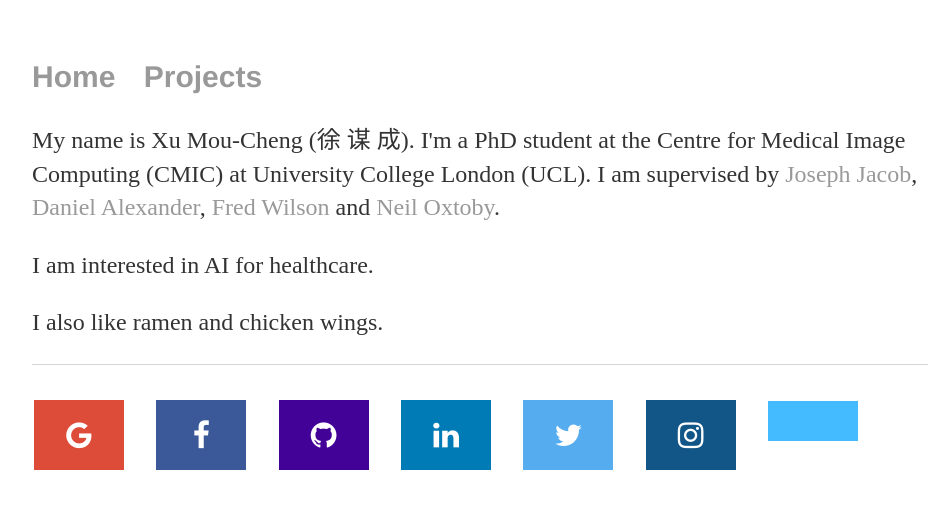
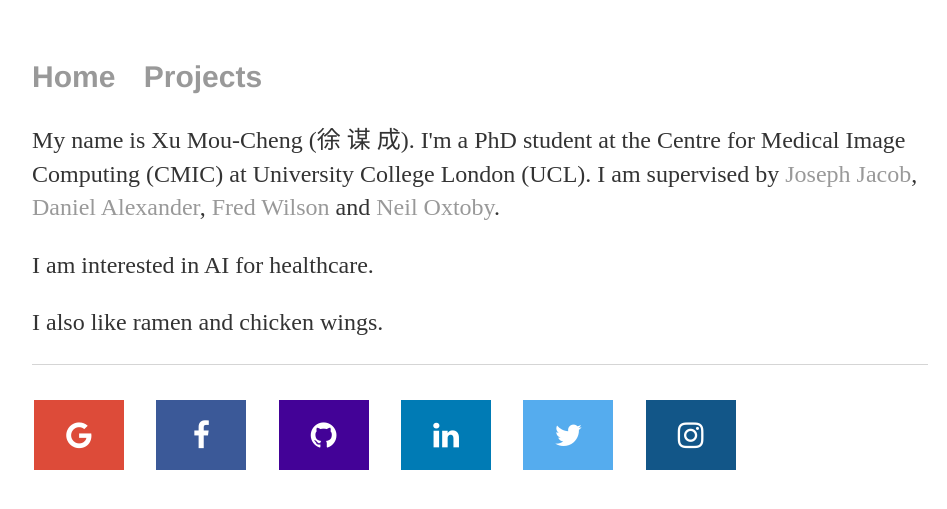
Before and after one commit to moucheng2017/mouchengxu.github.io, a Jekyll site: the page built from index.html, in a window 1280 px wide. Shown: the top 509 px of the page, without its empty margins (160-1107 px from the left). Built offline with Jekyll 4.4.1, drawn with Linux system fonts in a browser that asks for light colours.

Commit message:
Update main.css

```diff
--- a/css/main.css
+++ b/css/main.css
@@ -86,7 +86,7 @@ ul.posts li {
   color: white;
 }
 
-.fa-mail {
+.fa-email {
   background: #45bbff;
   color: white;
 }
```
